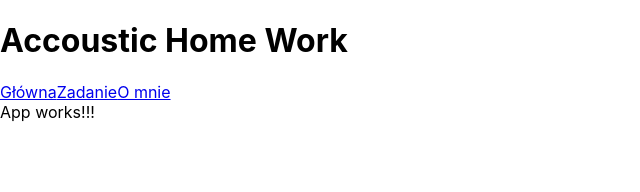
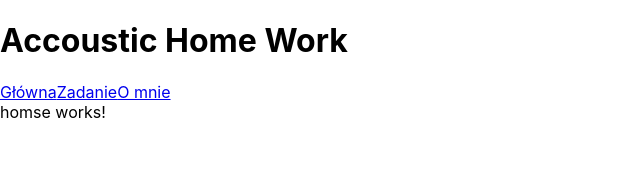
Before and after one commit to tomaszgrabowski/accoustic, a React (Create React App) app: page / in a window 1280 px wide. Shown: the top 192 px of the page, without its empty margins (0-640 px from the left). Built offline with nearby package versions, Linux system fonts and the light colour scheme.

Commit message:
main conteners

```diff
--- a/src/Routes.tsx
+++ b/src/Routes.tsx
@@ -1,6 +1,8 @@
 import React from 'react';
 import { BrowserRouter as Router, Route, Switch } from 'react-router-dom';
-import App from './App';
+import AboutMePage from './pages/AboutMePage';
+import ArticlePage from './pages/ArticlePage';
+import HomePage from './pages/HomePage';
 import Header from './components/Header';
 import { APP_NAME, ROUTES } from './constants';
 
@@ -9,9 +11,9 @@ const Routes = () => {
         <Router>
             <Header appName={ APP_NAME }/>
             <Switch>
-                <Route exact path={ ROUTES.HOME } component={ App }/>
-                <Route path={ ROUTES.ABOUT_ME } component={ App }/>
-                <Route path={ ROUTES.ARTICLE } component={ App }/>
+                <Route exact path={ ROUTES.HOME } component={ HomePage }/>
+                <Route path={ ROUTES.ABOUT_ME } component={ AboutMePage }/>
+                <Route path={ ROUTES.ARTICLE } component={ ArticlePage }/>
             </Switch>
         </Router>
     );
--- /dev/null
+++ b/src/pages/AboutMePage.tsx
@@ -0,0 +1,11 @@
+import React from 'react';
+
+const AboutMePage = () => {
+    return (
+        <div>
+            About me works!
+        </div>
+    );
+};
+
+export default AboutMePage;
--- /dev/null
+++ b/src/pages/ArticlePage.tsx
@@ -0,0 +1,11 @@
+import React from 'react';
+
+const ArticlePage = () => {
+    return (
+        <div>
+            article works!
+        </div>
+    );
+};
+
+export default ArticlePage;
--- /dev/null
+++ b/src/pages/HomePage.tsx
@@ -0,0 +1,11 @@
+import React from 'react';
+
+const HomePage = () => {
+    return (
+        <div>
+            homse works!
+        </div>
+    );
+};
+
+export default HomePage;
--- a/src/services/data-service.ts
+++ b/src/services/data-service.ts
@@ -1,7 +1,7 @@
 import { DATA_FETCH_URL } from '../constants';
 
-export const getData = async () => {
-    const response = await fetch( DATA_FETCH_URL );
+export const getData = async (url = DATA_FETCH_URL) => {
+    const response = await fetch( url );
     if ( !response.ok ) throw new Error( `Api responded with error: ${ response.statusText }` );
     const deserializedData = await response.json();
     return deserializedData;
```
